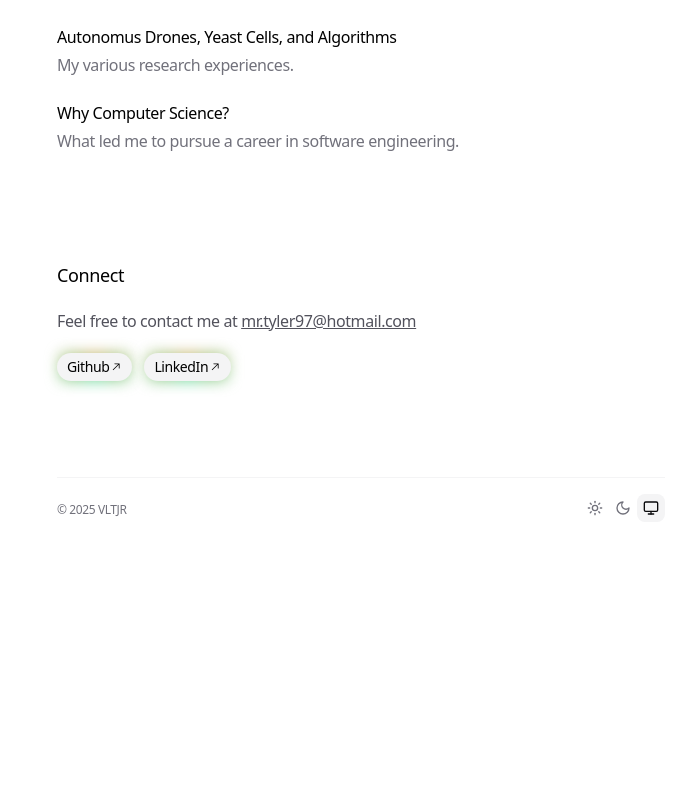
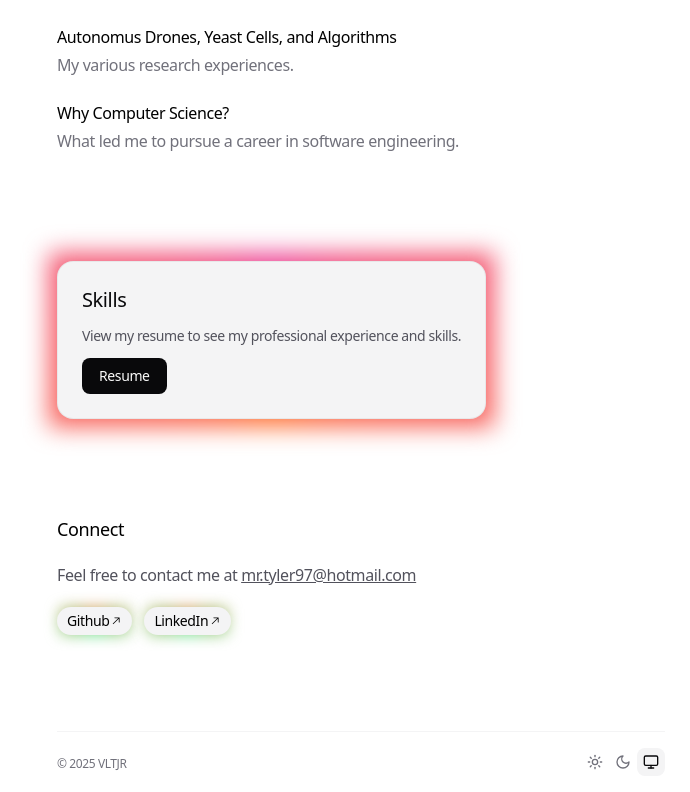
Before and after one commit to MrTyler97/my-portfolio-v2, a Next.js app in the folder nim/: page / in a window 1280 px wide. Shown: the part 1177-1969 px from the top of the page, without its empty margins (279-969 px from the left). Before the commit the page ends 1715 px from the top, so only its background shows below. Built offline with nearby package versions, Linux system fonts and the light colour scheme.

Commit message:
Adding resume component

```diff
--- a/nim/app/header.tsx
+++ b/nim/app/header.tsx
@@ -2,7 +2,6 @@
 import { TextEffect } from '@/components/ui/text-effect'
 import Link from 'next/link'
 import { TextShimmerWave } from '@/components/motion-primitives/text-shimmer-wave';
-import './shimmer.css'
 
 export function Header() {
   return (
--- a/nim/app/page.tsx
+++ b/nim/app/page.tsx
@@ -1,7 +1,6 @@
 'use client'
 import { motion } from 'motion/react'
 import { XIcon } from 'lucide-react'
-//import { Spotlight } from '@/components/ui/spotlight'
 import { Magnetic } from '@/components/ui/magnetic'
 import {
   MorphingDialog,
@@ -20,9 +19,11 @@ import {
   EMAIL,
   SOCIAL_LINKS,
 } from './data'
-import { GlowEffect } from '@/components/motion-primitives/glow-effect';
-import { BorderTrail } from '@/components/motion-primitives/border-trail';
-import { Spotlight } from '@/components/motion-primitives/spotlight';
+import { GlowEffect } from '@/components/motion-primitives/glow-effect'
+import { Spotlight } from '@/components/motion-primitives/spotlight'
+import { useState, useEffect } from 'react'
+import { TextMorph } from '@/components/ui/text-morph'
+import { TextLoop } from '@/components/ui/text-loop'
 
 const VARIANTS_CONTAINER = {
   hidden: { opacity: 0 },
@@ -48,8 +49,13 @@ type ProjectVideoProps = {
 }
 
 function ProjectVideo({ src }: ProjectVideoProps) {
-  const isYouTube = src.includes('youtube.com') || src.includes('youtu.be');
-  const isImage = src.includes('.png') || src.includes('.jpg') || src.includes('.jpeg') || src.includes('.gif') || src.includes('.webp');
+  const isYouTube = src.includes('youtube.com') || src.includes('youtu.be')
+  const isImage =
+    src.includes('.png') ||
+    src.includes('.jpg') ||
+    src.includes('.jpeg') ||
+    src.includes('.gif') ||
+    src.includes('.webp')
 
   return (
     <MorphingDialog
@@ -67,7 +73,7 @@ function ProjectVideo({ src }: ProjectVideoProps) {
                 src={src}
                 allow="accelerometer; autoplay; clipboard-write; encrypted-media; gyroscope; picture-in-picture"
                 allowFullScreen
-                className="aspect-video w-full rounded-xl pointer-events-none"
+                className="pointer-events-none aspect-video w-full rounded-xl"
               />
               {/* Invisible overlay to capture clicks */}
               <div className="absolute inset-0 cursor-zoom-in" />
@@ -99,7 +105,6 @@ function ProjectVideo({ src }: ProjectVideoProps) {
               className="aspect-video h-[50vh] w-full rounded-xl md:h-[70vh]"
             />
           ) : isImage ? (
-
             <MorphingDialogImage
               src={src}
               alt="Project preview"
@@ -168,6 +173,50 @@ function MagneticSocialLink({
 }
 
 export default function Personal() {
+  const [trigger, setTrigger] = useState(true)
+
+  useEffect(() => {
+    const interval = setInterval(() => {
+      setTrigger((prev) => !prev)
+    }, 2000)
+
+    return () => clearInterval(interval)
+  }, [])
+  const blurSlideVariants = {
+    container: {
+      hidden: { opacity: 0 },
+      visible: {
+        opacity: 1,
+        transition: { staggerChildren: 0.01 },
+      },
+      exit: {
+        transition: { staggerChildren: 0.01, staggerDirection: 1 },
+      },
+    },
+    item: {
+      hidden: {
+        opacity: 0,
+        filter: 'blur(10px) brightness(0%)',
+        y: 0,
+      },
+      visible: {
+        opacity: 1,
+        y: 0,
+        filter: 'blur(0px) brightness(100%)',
+        transition: {
+          duration: 0.4,
+        },
+      },
+      exit: {
+        opacity: 0,
+        y: -30,
+        filter: 'blur(10px) brightness(0%)',
+        transition: {
+          duration: 0.4,
+        },
+      },
+    },
+  }
   return (
     <motion.main
       className="space-y-24"
@@ -196,7 +245,7 @@ export default function Personal() {
             <div key={project.name} className="space-y-2">
               <div className="relative rounded-2xl bg-zinc-50/40 p-1 ring-1 ring-zinc-200/50 ring-inset dark:bg-zinc-950/40 dark:ring-zinc-800/50">
                 <Spotlight
-                className='from-[#9da0a4] via-[#00ffb3] to-[#00ffb3] blur-3xl dark:from-[#9da0a4] dark:via-[#00ffb3] dark:to-[#00ffb3]'
+                  className="from-[#FF5733] to-[#3357FF] blur-3xl dark:from-[#FF5733] dark:to-[#3357FF]"
                   size={175}
                 />
                 <ProjectVideo src={project.media} />
@@ -208,7 +257,7 @@ export default function Personal() {
                   target="_blank"
                 >
                   {project.name}
-                  <span className="absolute bottom-0.5 left-0 block h-[1px] w-full max-w-0 bg-zinc-900 dark:bg-zinc-50 transition-all duration-200 group-hover:max-w-full"></span>
+                  <span className="absolute bottom-0.5 left-0 block h-[1px] w-full max-w-0 bg-zinc-900 transition-all duration-200 group-hover:max-w-full dark:bg-zinc-50"></span>
                 </a>
                 <p className="text-base text-zinc-600 dark:text-zinc-400">
                   {project.description}
@@ -234,8 +283,8 @@ export default function Personal() {
               key={job.id}
             >
               <Spotlight
-                className='from-[#9da0a4] via-[#00ffb3] to-[#00ffb3] blur-3xl dark:from-[#9da0a4] dark:via-[#00ffb3] dark:to-[#00ffb3]'
-                size={128}
+                className="from-[#FF5733] to-[#3357FF] blur-3xl dark:from-[#FF5733] dark:to-[#3357FF]"
+                size={175}
               />
               <div className="relative h-full w-full rounded-[15px] bg-white p-4 dark:bg-zinc-950">
                 <div className="relative flex w-full flex-row justify-between">
@@ -293,6 +342,47 @@ export default function Personal() {
         </div>
       </motion.section>
 
+      {/*Resume section: Glow component. Nest Resume in glow component. On click (show), trigger glow and show resume. Click on resume to download*/}
+      <motion.section
+        variants={VARIANTS_SECTION}
+        transition={TRANSITION_SECTION}
+      >
+        <div className="relative inline-block">
+          <div className="pointer-events-none absolute -inset-2">
+            <GlowEffect
+              colors={['#0894FF', '#C959DD', '#FF2E54', '#FF9004']}
+              mode="colorShift"
+              blur="medium"
+              duration={4}
+            />
+          </div>
+          <div className="relative flex flex-col items-start space-y-3 rounded-2xl border border-zinc-300/40 bg-zinc-100 p-6 dark:border-zinc-700/40 dark:bg-zinc-900">
+            <div className="flex items-center space-x-3">
+              <TextLoop className="text-xl font-medium text-zinc-950 dark:text-zinc-50">
+                <span>Impacts @ Honeywell</span>
+                <span>National Society of Black Engineers</span>
+                <span>Skills</span>
+              </TextLoop>
+            </div>
+            <p className="text-sm text-zinc-600 dark:text-zinc-400">
+              View my resume to see my professional experience and skills.
+            </p>
+            <div className="flex items-center space-x-3">
+              <button
+                className="relative flex h-9 scale-100 appearance-none items-center justify-center overflow-hidden rounded-lg border border-zinc-950/10 bg-zinc-950 px-4 text-sm text-zinc-50 transition-all select-none hover:bg-zinc-800 focus-visible:ring-2 active:scale-[0.96] dark:border-zinc-50/10 dark:bg-zinc-50 dark:text-zinc-950 dark:hover:bg-zinc-200"
+                type="button"
+                aria-label="View Resume"
+                onClick={() => {
+                  window.open('/Res.pdf', '_blank')
+                }}
+              >
+                <TextMorph>Resume</TextMorph>
+              </button>
+            </div>
+          </div>
+        </div>
+      </motion.section>
+
       <motion.section
         variants={VARIANTS_SECTION}
         transition={TRANSITION_SECTION}
@@ -309,8 +399,8 @@ export default function Personal() {
             <div key={link.label} className="relative">
               <GlowEffect
                 colors={['#FF5733', '#33FF57', '#3357FF', '#F1C40F']}
-        mode='colorShift'
-        blur='soft'
+                mode="colorShift"
+                blur="soft"
                 duration={3}
                 scale={0.9}
               />
--- a/nim/app/shimmer.css
+++ /dev/null
@@ -1,4 +0,0 @@
-.shimmer-custom {
-  --base-color: #9da0a4;
-  --base-gradient-color: #00ffb3;
-}
```
Also changed, not shown: 1 other file (tests, documents, lock files or other folders). Lines whose indentation alone changed are shown as unchanged.
